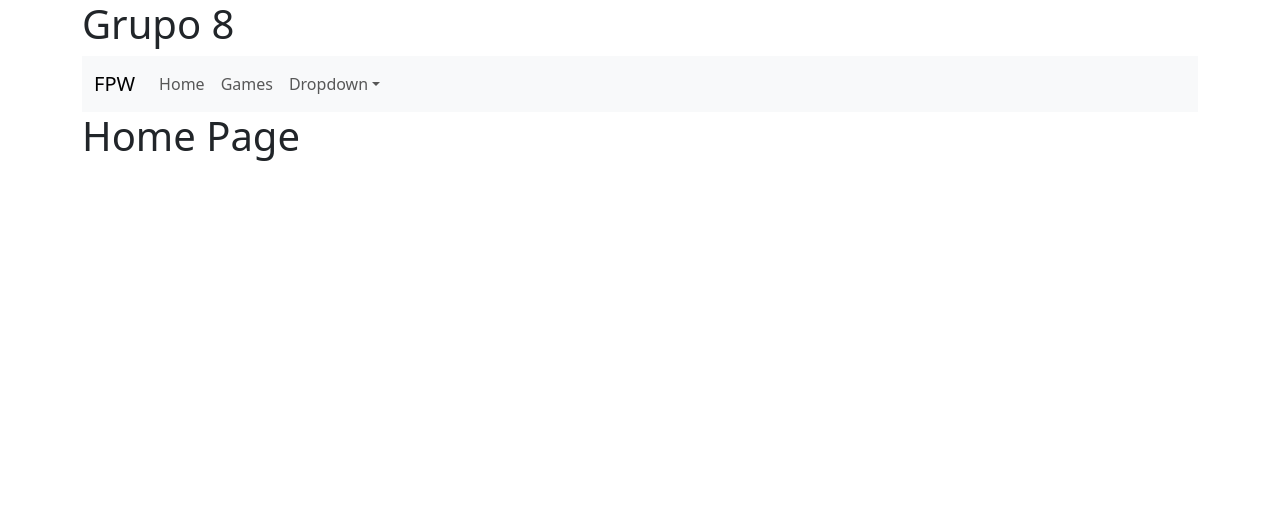
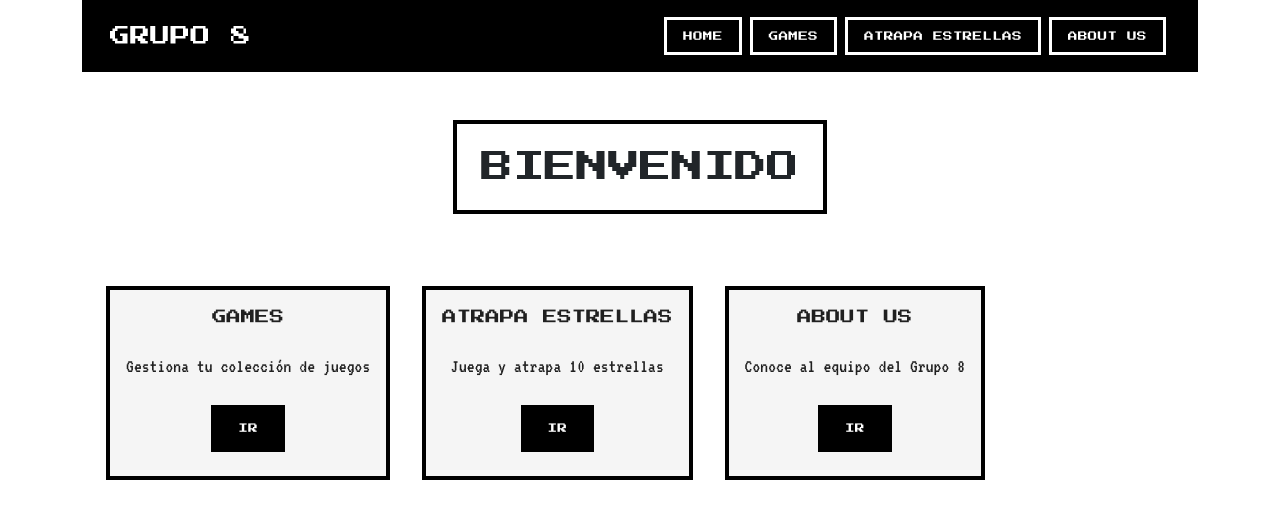
Before and after one commit to awkiJG/Proyecto_05_Grupo8, a React (Vite) app: page / in a window 1280 px wide. Shown: the top 518 px of the page. Built offline with nearby package versions, Linux system fonts and the light colour scheme.

Commit message:
agregar vista retro y mejora de diseño con uso del framework MUI (material UI)

```diff
--- a/index.html
+++ b/index.html
@@ -4,6 +4,9 @@
     <meta charset="UTF-8" />
     <link rel="icon" type="image/svg+xml" href="/public/logo2.webp" />
     <meta name="viewport" content="width=device-width, initial-scale=1.0" />
+    <link rel="preconnect" href="https://fonts.googleapis.com">
+    <link rel="preconnect" href="https://fonts.gstatic.com" crossorigin>
+    <link href="https://fonts.googleapis.com/css2?family=Press+Start+2P&family=VT323&display=swap" rel="stylesheet">
     <title>proyecto-05-grupo8</title>
   </head>
   <body>
--- a/package.json
+++ b/package.json
@@ -10,6 +10,10 @@
     "preview": "vite preview"
   },
   "dependencies": {
+    "@emotion/react": "^11.14.0",
+    "@emotion/styled": "^11.14.1",
+    "@mui/icons-material": "^7.3.4",
+    "@mui/material": "^7.3.4",
     "bootstrap": "^5.3.8",
     "react": "^19.1.1",
     "react-bootstrap": "^2.10.10",
--- a/src/assets/data/members.json
+++ b/src/assets/data/members.json
@@ -7,7 +7,7 @@
     {
         "image": "./img/member.webp",
         "name": "Alex Gabriel Calatayud",
-        "contact": "@alexCalatayud-troit"
+        "contact": "@4lexxe"
     },
     {
         "image": "./img/SanchezEzequiel.jpeg",
--- /dev/null
+++ b/src/assets/styles/Home.css
@@ -0,0 +1,85 @@
+.home-container {
+  margin-top: 48px;
+  margin-bottom: 32px;
+}
+
+.home-title-box {
+  text-align: center;
+  margin-bottom: 48px;
+}
+
+.home-title {
+  font-family: "Press Start 2P", cursive !important;
+  font-size: 1.2rem !important;
+  margin-bottom: 24px !important;
+  border: 4px solid #000;
+  padding: 24px;
+  background-color: #fff;
+  display: inline-block;
+}
+
+@media (min-width: 960px) {
+  .home-title {
+    font-size: 2rem !important;
+  }
+}
+
+.home-card {
+  height: 100%;
+  border: 4px solid #000 !important;
+  border-radius: 0 !important;
+  background-color: #f5f5f5 !important;
+  box-shadow: none !important;
+  transition: all 0.3s !important;
+}
+
+.home-card:hover {
+  background-color: #000 !important;
+  color: #fff !important;
+  transform: translateY(-8px);
+}
+
+.home-card:hover .home-card-button {
+  background-color: #fff !important;
+  color: #000 !important;
+}
+
+.home-card-content {
+  padding: 24px;
+  display: flex;
+  flex-direction: column;
+  align-items: center;
+  text-align: center;
+  height: 100%;
+  justify-content: space-between;
+}
+
+.home-card-title {
+  font-family: "Press Start 2P", cursive !important;
+  font-size: 0.9rem !important;
+  margin-bottom: 24px !important;
+  line-height: 1.6 !important;
+}
+
+.home-card-description {
+  font-family: "VT323", monospace !important;
+  font-size: 1.2rem !important;
+  margin-bottom: 24px !important;
+}
+
+.home-card-button {
+  font-family: "Press Start 2P", cursive !important;
+  font-size: 0.6rem !important;
+  border: 3px solid #000 !important;
+  border-radius: 0 !important;
+  padding: 12px 24px !important;
+  background-color: #000 !important;
+  color: #fff !important;
+  transition: all 0.3s !important;
+}
+
+.home-card-button:hover {
+  background-color: #fff !important;
+  color: #000 !important;
+  border: 3px solid #000 !important;
+}
--- /dev/null
+++ b/src/assets/styles/Layout.css
@@ -0,0 +1,62 @@
+@import url('https://fonts.googleapis.com/css2?family=Press+Start+2P&family=VT323&display=swap');
+
+.layout-appbar {
+  background-color: #000 !important;
+  border: 4px solid #000;
+  box-shadow: none !important;
+}
+
+.layout-title {
+  font-family: "Press Start 2P", cursive !important;
+  letter-spacing: 2px;
+  font-size: 0.7rem;
+}
+
+@media (min-width: 600px) {
+  .layout-title {
+    font-size: 1rem;
+  }
+}
+
+.layout-menu-button {
+  color: #fff !important;
+  font-family: "Press Start 2P", cursive !important;
+  font-size: 0.6rem !important;
+  border: 3px solid #fff !important;
+  border-radius: 0 !important;
+  padding: 8px 16px !important;
+  margin: 0 4px !important;
+  transition: all 0.3s !important;
+}
+
+.layout-menu-button:hover {
+  background-color: #fff !important;
+  color: #000 !important;
+  border: 3px solid #000 !important;
+}
+
+.layout-hamburger {
+  border: 2px solid #fff;
+}
+
+.layout-drawer {
+  background-color: #000 !important;
+  color: #fff !important;
+  border: 4px solid #000 !important;
+}
+
+.layout-drawer-item {
+  border: 2px solid #fff !important;
+  margin: 8px !important;
+  transition: all 0.3s !important;
+}
+
+.layout-drawer-item:hover {
+  background-color: #fff !important;
+  color: #000 !important;
+}
+
+.layout-drawer-text {
+  font-family: "Press Start 2P", cursive !important;
+  font-size: 0.6rem !important;
+}
--- a/src/pages/Home.jsx
+++ b/src/pages/Home.jsx
@@ -1,5 +1,62 @@
+import { Container, Typography, Card, CardContent, Button, Grid, Box } from '@mui/material';
+import { useNavigate } from 'react-router-dom';
+import '../assets/styles/Home.css';
+
 function Home() {
-  return <h1>Home Page</h1>;
+  const navigate = useNavigate();
+
+  const cardData = [
+    {
+      title: 'GAMES',
+      description: 'Gestiona tu colección de juegos',
+      path: '/games'
+    },
+    {
+      title: 'ATRAPA ESTRELLAS',
+      description: 'Juega y atrapa 10 estrellas',
+      path: '/gameStar'
+    },
+    {
+      title: 'ABOUT US',
+      description: 'Conoce al equipo del Grupo 8',
+      path: '/aboutUs'
+    }
+  ];
+
+  return (
+    <Container maxWidth="lg" className="home-container">
+      <Box className="home-title-box">
+        <Typography variant="h2" className="home-title">
+          BIENVENIDO
+        </Typography>
+      </Box>
+
+      <Grid container spacing={4}>
+        {cardData.map((item, index) => (
+          <Grid item xs={12} md={4} key={index}>
+            <Card className="home-card">
+              <CardContent className="home-card-content">
+                <Typography variant="h5" className="home-card-title">
+                  {item.title}
+                </Typography>
+
+                <Typography variant="body2" className="home-card-description">
+                  {item.description}
+                </Typography>
+
+                <Button
+                  onClick={() => navigate(item.path)}
+                  className="home-card-button"
+                >
+                  IR
+                </Button>
+              </CardContent>
+            </Card>
+          </Grid>
+        ))}
+      </Grid>
+    </Container>
+  );
 }
 
 export default Home;
--- a/src/pages/Layout.jsx
+++ b/src/pages/Layout.jsx
@@ -1,39 +1,83 @@
 import { Outlet } from "react-router-dom";
-import { Navbar, Container, Nav, NavDropdown } from 'react-bootstrap';
+import { AppBar, Toolbar, Typography, Button, Box, IconButton, Drawer, List, ListItem, ListItemButton, ListItemText } from '@mui/material';
+import { Menu as MenuIcon } from '@mui/icons-material';
+import { useState } from 'react';
+import { useNavigate } from 'react-router-dom';
+import '../assets/styles/Layout.css';
 
 function Layout() {
+    const [drawerOpen, setDrawerOpen] = useState(false);
+    const navigate = useNavigate();
+
+    const menuItems = [
+        { text: 'HOME', path: '/' },
+        { text: 'GAMES', path: '/games' },
+        { text: 'ATRAPA ESTRELLAS', path: '/gameStar' },
+        { text: 'ABOUT US', path: '/aboutUs' }
+    ];
+
+    const handleNavigate = (path) => {
+        navigate(path);
+        setDrawerOpen(false);
+    };
+
     return (
         <>
-            <header>
-                <h1>Grupo 8</h1>
-                <Navbar expand="lg" className="bg-body-tertiary">
-                    <Container>
-                        <Navbar.Brand href="/">FPW</Navbar.Brand>
-                        <Navbar.Toggle aria-controls="basic-navbar-nav" />
-                        <Navbar.Collapse id="basic-navbar-nav">
-                            <Nav className="me-auto">
-                                <Nav.Link href="/">Home</Nav.Link>
-                                <Nav.Link href="/games">Games</Nav.Link>
-                                <NavDropdown title="Dropdown" id="basic-nav-dropdown">
-                                    <NavDropdown.Item href="/gameStar">Juego atrapa estrellas</NavDropdown.Item>
-                                    <NavDropdown.Divider />
-                                    <NavDropdown.Item href="/aboutUs">
-                                        About Us
-                                    </NavDropdown.Item>
-                                </NavDropdown>
-                            </Nav>
-                        </Navbar.Collapse>
-                    </Container>
-                </Navbar>
-            </header>
+            <AppBar position="static" className="layout-appbar">
+                <Toolbar sx={{ justifyContent: 'space-between' }}>
+                    <Typography variant="h6" className="layout-title">
+                        GRUPO 8
+                    </Typography>
+
+                    <Box sx={{ display: { xs: 'none', md: 'flex' }, gap: 0 }}>
+                        {menuItems.map((item) => (
+                            <Button
+                                key={item.text}
+                                onClick={() => navigate(item.path)}
+                                className="layout-menu-button"
+                            >
+                                {item.text}
+                            </Button>
+                        ))}
+                    </Box>
+
+                    <IconButton
+                        color="inherit"
+                        className="layout-hamburger"
+                        sx={{ display: { xs: 'flex', md: 'none' } }}
+                        onClick={() => setDrawerOpen(true)}
+                    >
+                        <MenuIcon />
+                    </IconButton>
+
+                    <Drawer
+                        anchor="right"
+                        open={drawerOpen}
+                        onClose={() => setDrawerOpen(false)}
+                        PaperProps={{ className: 'layout-drawer' }}
+                    >
+                        <List sx={{ width: 250 }}>
+                            {menuItems.map((item) => (
+                                <ListItem key={item.text} disablePadding>
+                                    <ListItemButton
+                                        onClick={() => handleNavigate(item.path)}
+                                        className="layout-drawer-item"
+                                    >
+                                        <ListItemText
+                                            primary={item.text}
+                                            className="layout-drawer-text"
+                                        />
+                                    </ListItemButton>
+                                </ListItem>
+                            ))}
+                        </List>
+                    </Drawer>
+                </Toolbar>
+            </AppBar>
 
             <main>
                 <Outlet />
             </main>
-
-            <footer>
-
-            </footer>
         </>
     )
 }
```
Also changed, not shown: 1 other file (tests, documents, lock files or other folders).
